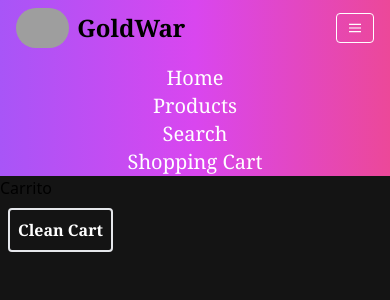
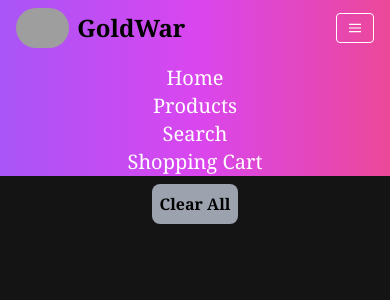
Before and after one commit to AJGR89/numenFines, a React (Create React App) app in the folder proyecto-react/: page /cart in a window 390 px wide. Shown: the top 300 px of the page. Built offline with nearby package versions, Linux system fonts and the light colour scheme; grey boxes are pictures that could not be loaded.

Commit message:
Modelado de Carrito de compras y adaptación a responsive

```diff
--- a/proyecto-react/src/Pages/Carrito.jsx
+++ b/proyecto-react/src/Pages/Carrito.jsx
@@ -1,11 +1,10 @@
 import React from "react";
-import CarritoRender from "../components/Carrito/CarritoRender";
 import ShoppingCart from "../components/ShoppingCart";
 
 const Carrito = () => {
   return (
     <div>
-      <ShoppingCart/>
+      <ShoppingCart />
     </div>
   );
 };
--- a/proyecto-react/src/Pages/Cart.jsx
+++ b/proyecto-react/src/Pages/Cart.jsx
@@ -7,5 +7,4 @@ const Cart = () => {
     </div>
   );
 };
-
 export default Cart;
--- a/proyecto-react/src/components/Carrito/CarritoRender.jsx
+++ b/proyecto-react/src/components/Carrito/CarritoRender.jsx
@@ -10,19 +10,20 @@ const CarritoRender = () => {
   return (
     <>
       <NavBar />
-      <h1>Carrito</h1>
       <main>
-        <ul>
+        <ul className="bg-white divide-solid divide-y-2 divide-purple-700">
           {cart.map((prod) => {
             return <CartItem prod={prod} key={prod.id} dispache={dispache} />;
           })}
+        </ul>
+        <div className="flex justify-center">
           <button
             onClick={() => dispache({ type: types.cleanCart })}
-            className="m-2 p-2 self-end border-2 sm:hover:border-fuchsia-500 rounded text-white font-serif font-bold sm:hover:bg-fuchsia-500 sm:hover:-translate-y-1 sm:hover:scale-110 sm:hover:bg-blend-hard-light sm:duration-300"
+            className="m-2 p-2 bg-gray-400 sm:hover:border-fuchsia-500 rounded-lg text-black font-serif font-bold sm:hover:bg-fuchsia-500 sm:hover:-translate-y-1 sm:hover:scale-110 sm:hover:bg-blend-hard-light sm:duration-300"
           >
-            Clean Cart
+            Clear All
           </button>
-        </ul>
+        </div>
       </main>
     </>
   );
--- a/proyecto-react/src/components/Carrito/CartItem.jsx
+++ b/proyecto-react/src/components/Carrito/CartItem.jsx
@@ -4,31 +4,35 @@ import { types } from "../Store/StoreReducer";
 const CartItem = ({ prod, dispache }) => {
   return (
     <div>
-      <li>
-        <h1>{prod.title}</h1>
-        <h3>quantity {prod.quantity}</h3>
+      <li className="sm:flex sm:flex-wrap max-h-full justify-center sm:justify-evenly items-center content-center m-4 p-4 ml-2 font-serif">
+        <img className="sm:h-28 sm:w-50" src={prod.img} alt="images" />
+        <div className="sm:mx-8 mx-0">
+          <h1 className="sm:mb-4 mb-8 text-center">{prod.title}</h1>
+          <button
+            onClick={() =>
+              dispache({ type: types.removeAllToCart, payload: prod.id })
+            }
+            className="sm:mx-4 p-1 border-2 bg-gray-400 sm:hover:border-fuchsia-500 rounded-lg text-black font-serif font-bold sm:hover:bg-fuchsia-500 sm:hover:-translate-y-1 sm:hover:scale-110 sm:hover:bg-blend-hard-light sm:duration-300"
+          >
+            Delete
+          </button>
+        </div>
         <button
           onClick={() => dispache({ type: types.addToCart, payload: prod.id })}
-          className="m-2 p-2 self-end border-2 sm:hover:border-fuchsia-500 rounded text-white font-serif font-bold sm:hover:bg-fuchsia-500 sm:hover:-translate-y-1 sm:hover:scale-110 sm:hover:bg-blend-hard-light sm:duration-300"
+          className="sm:mx-4 border-2 p-1 bg-gray-400 sm:hover:border-fuchsia-500 rounded font-serif font-bold sm:hover:bg-fuchsia-500 sm:hover:-translate-y-1 sm:hover:scale-110 sm:hover:bg-blend-hard-light sm:duration-300"
         >
-          sumar
+          +
         </button>
+        <h3 className="font-serif">{prod.quantity}</h3>
         <button
           onClick={() =>
             dispache({ type: types.removeOneToCart, payload: prod.id })
           }
-          className="m-2 p-2 self-end border-2 sm:hover:border-fuchsia-500 rounded text-white font-serif font-bold sm:hover:bg-fuchsia-500 sm:hover:-translate-y-1 sm:hover:scale-110 sm:hover:bg-blend-hard-light sm:duration-300"
+          className="sm:mx-4 border-2 p-1 bg-gray-400 sm:hover:border-fuchsia-500 rounded font-serif font-bold sm:hover:bg-fuchsia-500 sm:hover:-translate-y-1 sm:hover:scale-110 sm:hover:bg-blend-hard-light sm:duration-300"
         >
-          restar
+          -
         </button>
-        <button
-          onClick={() =>
-            dispache({ type: types.removeAllToCart, payload: prod.id })
-          }
-          className="m-2 p-2 self-end border-2 sm:hover:border-fuchsia-500 rounded text-white font-serif font-bold sm:hover:bg-fuchsia-500 sm:hover:-translate-y-1 sm:hover:scale-110 sm:hover:bg-blend-hard-light sm:duration-300"
-        >
-          eliminar
-        </button>
+        <h3 className="mx-28 font-bold">${prod.price}</h3>
       </li>
     </div>
   );
```
Also changed, not shown: proyecto-react/src/Home.js (+4 -4 lines), proyecto-react/src/components/ShoppingCart.jsx (+3 -6 lines), proyecto-react/src/components/Products/ProductGrid.js (line endings or trailing spaces).
